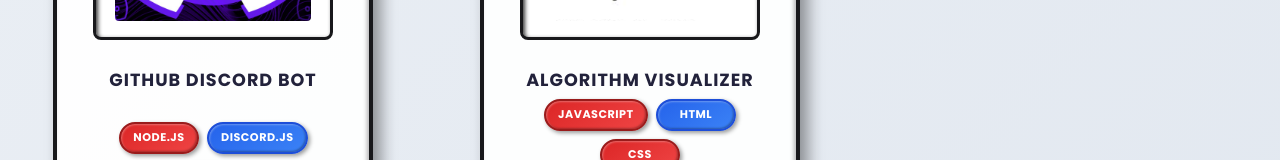
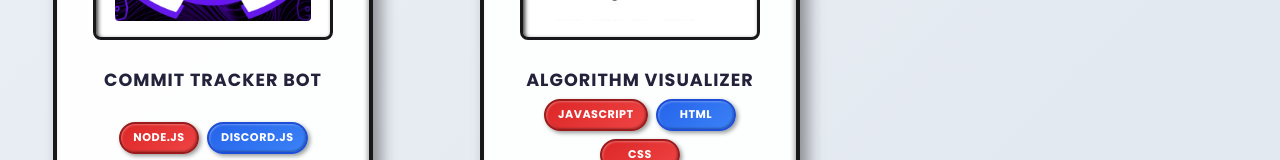
Before and after one commit to MananKakkar1/FullStackPortfolio, a React (Vite) app: page /projects in a window 1280 px wide. Shown: the part 3740-3900 px from the top of the page. Built offline with nearby package versions, Linux system fonts and the light colour scheme.

Commit message:
Changed name of github bot

```diff
--- a/src/pages/Projects.tsx
+++ b/src/pages/Projects.tsx
@@ -281,7 +281,7 @@ const projectsList: Project[] = [
   },
   {
     id: "github-discord-bot",
-    title: "GitHub Discord Bot",
+    title: "Commit Tracker Bot",
     description:
       "A Discord bot that tracks and displays the total number of commits for a given GitHub repository. Useful for teams and communities to monitor project activity directly from Discord.",
     image: githubDiscordBotImg,
```
